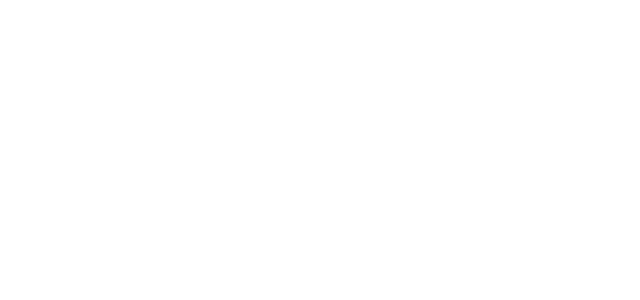
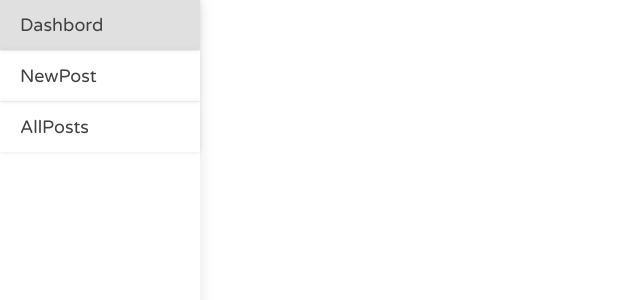
Before and after one commit to tsutaya100507/myblog-base, a Nuxt app in the folder app-front/: page /admin in a window 1280 px wide. Before the commit this address had no page. Shown: the top 300 px of the page, without its empty margins (0-640 px from the left). Built offline with nearby package versions, Linux system fonts and the light colour scheme.

Commit message:
[Add] Add sidebar component to admin page

```diff
--- /dev/null
+++ b/app-front/components/shared/layouts/sideBar.vue
@@ -0,0 +1,47 @@
+<template>
+  <div class="wrapper">
+    <div v-for="link in links" :key=link.name>
+    <nuxt-link to=link.path class="panel">{{link.name}}</nuxt-link>
+    </div>
+  </div>
+</template>
+
+<script>
+export default {
+      props: [ 'links' ],
+  // data() {
+  //   return {
+  //     links: [
+  //       { name: "Dashbord", path: "/admin/index" },
+  //       { name: "Dashbord", path: "/admin/newpost" },
+  //       { name: "Dashbord", path: "/admin/allposts" },
+  //     ]
+  //   }
+  // }
+}
+</script>
+
+<style>
+  .wrapper {
+    width: 200px;
+    height: 100vh;
+    box-shadow: 0 0 15px rgba(0,0,0,.1);
+  }
+
+  .panel {
+    display: block;
+    width: 100%;
+    height: 50px;
+    box-shadow: 0 0 5px rgba(0,0,0,.1);
+    margin-bottom: 1px;
+    padding-left: 20px;
+    line-height: 50px;
+    font-size: 18px;
+    font-weight: 300;
+    color: #424242;
+  }
+
+  .panel:hover {
+    background-color: rgb(102, 101, 101, .2);
+  }
+</style>
--- /dev/null
+++ b/app-front/pages/admin/index.vue
@@ -0,0 +1,25 @@
+<template>
+  <div>
+    <SideBar :links="links"/>
+  </div>
+</template>
+
+<script>
+  import SideBar from "~/components/shared/layouts/sideBar.vue";
+
+  export default {
+    components: {
+      SideBar,
+    },
+    data() {
+      return {
+        links: [
+          { name: "Dashbord", path: "/admin/index" },
+          { name: "NewPost", path: "/admin/newpost" },
+          { name: "AllPosts", path: "/admin/allposts" },
+        ]
+      }
+    }
+  }
+
+</script>
```
Also changed, not shown: app-front/components/shared/layouts/adminHeader.vue (added).
